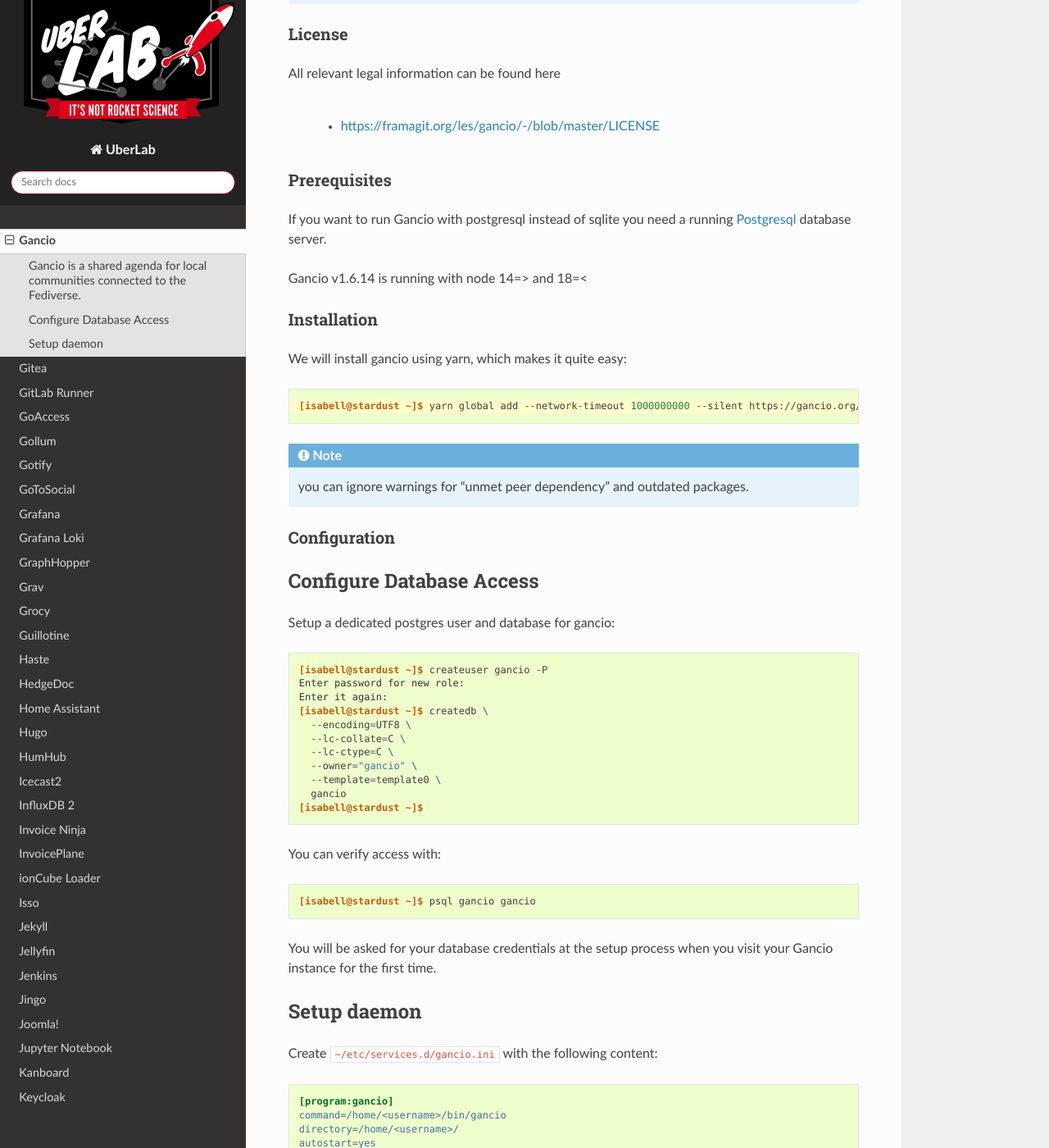
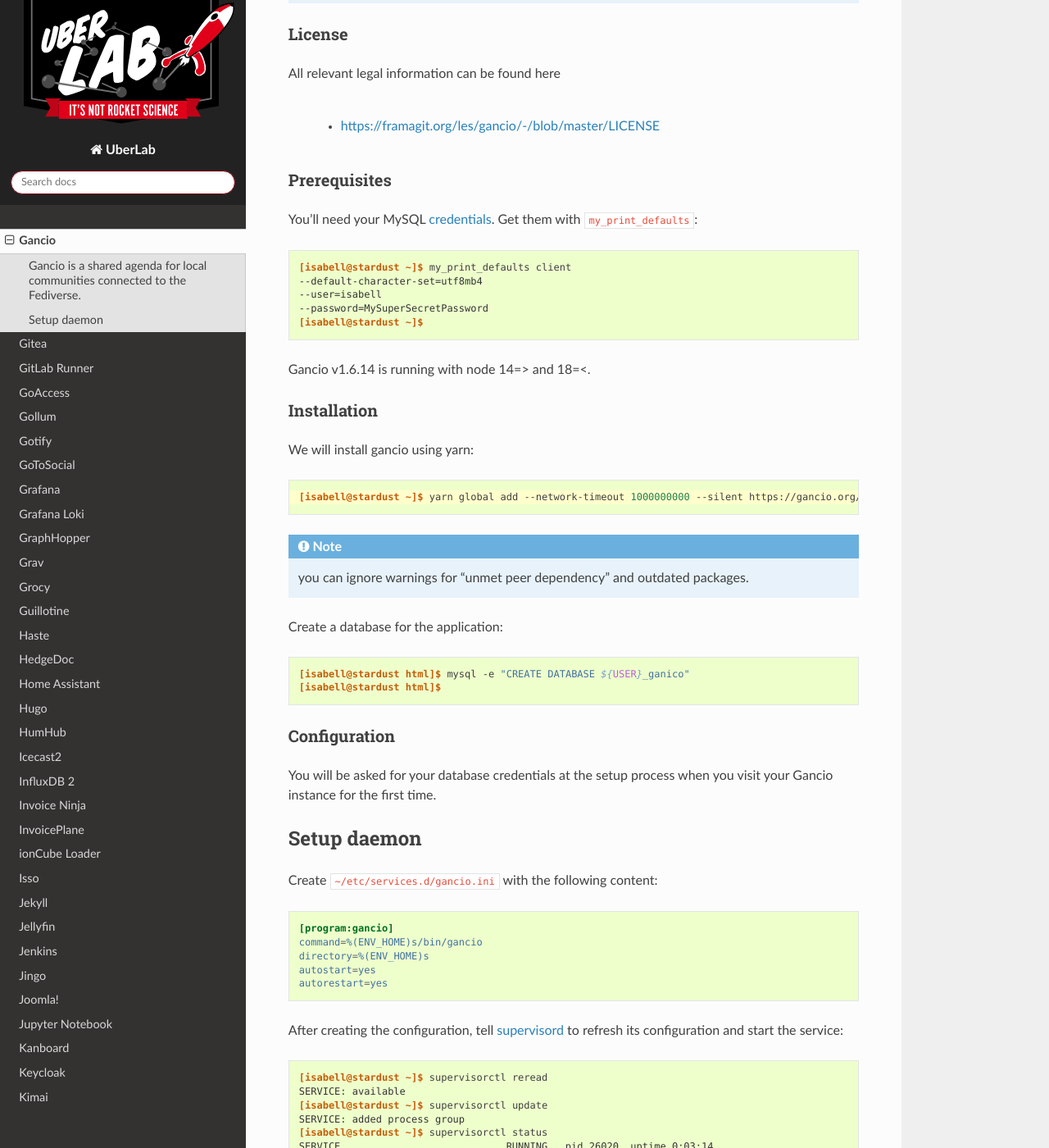
Before and after one commit to Uberspace/lab, a Sphinx documentation site: the page built from source/guide_gancio.rst, in a window 1280 px wide and 1400 px high, scrolled down 1131 px. Shown: the whole window at 82% size. Built offline with Sphinx 7.4.7 and the Read the Docs theme 2.0.0, drawn with Linux system fonts in a browser that asks for light colours.

Commit message:
[ganico] install with mariadb, clean up guide

```diff
--- a/source/guide_gancio.rst
+++ b/source/guide_gancio.rst
@@ -24,8 +24,8 @@
 
 .. note:: For this guide you should be familiar with the basic concepts of
 
-  * :lab:`Postgresql <guide_postgresql>`
   * :manual:`supervisord <daemons-supervisord>`
+  * :manual:`MySQL <database-mysql>`
   * :manual:`Domains <web-domains>`
 
 License
@@ -37,11 +37,10 @@
 
 Prerequisites
 =============
-If you want to run Gancio with postgresql instead of sqlite you need a running :lab:`Postgresql <guide_postgresql>` database server.
 
-::
+.. include:: includes/my-print-defaults.rst
 
-Gancio v1.6.14 is running with node 14=> and 18=<
+Gancio v1.6.14 is running with node 14=> and 18=<.
 
 .. code-block:: console
   :emphasize-lines:1, 7
@@ -61,51 +60,24 @@
 Installation
 ============
 
-We will install gancio using yarn, which makes it quite easy:
+We will install gancio using yarn:
 
 .. code-block:: console
   :emphasize-lines: 1
 
   [isabell@stardust ~]$ yarn global add --network-timeout 1000000000 --silent https://gancio.org/latest.tgz
 
-
 .. note:: you can ignore warnings for "unmet peer dependency" and outdated packages.
 
+Create a database for the application:
+
+::
+
+ [isabell@stardust html]$ mysql -e "CREATE DATABASE ${USER}_ganico"
+ [isabell@stardust html]$
 
 Configuration
 =============
-
-
-
-Configure Database Access
--------------------------
-
-
-Postgres
-^^^^^^^^
-
-Setup a dedicated postgres user and database for gancio:
-
-.. code-block:: console
-
-  [isabell@stardust ~]$ createuser gancio -P
-  Enter password for new role:
-  Enter it again:
-  [isabell@stardust ~]$ createdb \
-    --encoding=UTF8 \
-    --lc-collate=C \
-    --lc-ctype=C \
-    --owner="gancio" \
-    --template=template0 \
-    gancio
-  [isabell@stardust ~]$
-
-You can verify access with:
-
-.. code-block:: console
-
-  [isabell@stardust ~]$ psql gancio gancio
-
 
 
 You will be asked for your database credentials at the setup process when you visit your Gancio instance for the first time.
@@ -119,8 +91,8 @@
 .. code-block:: ini
 
  [program:gancio]
- command=/home/<username>/bin/gancio
- directory=/home/<username>/
+ command=%(ENV_HOME)s/bin/gancio
+ directory=%(ENV_HOME)s
  autostart=yes
  autorestart=yes
 
```
